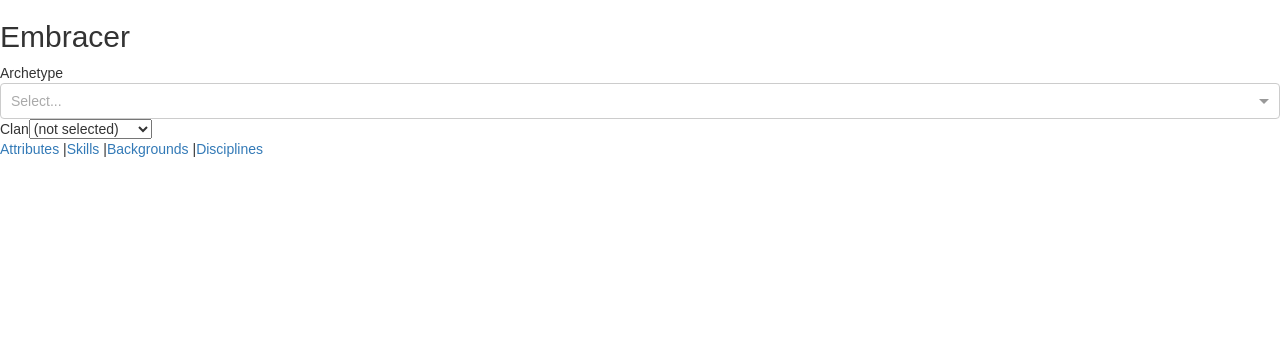
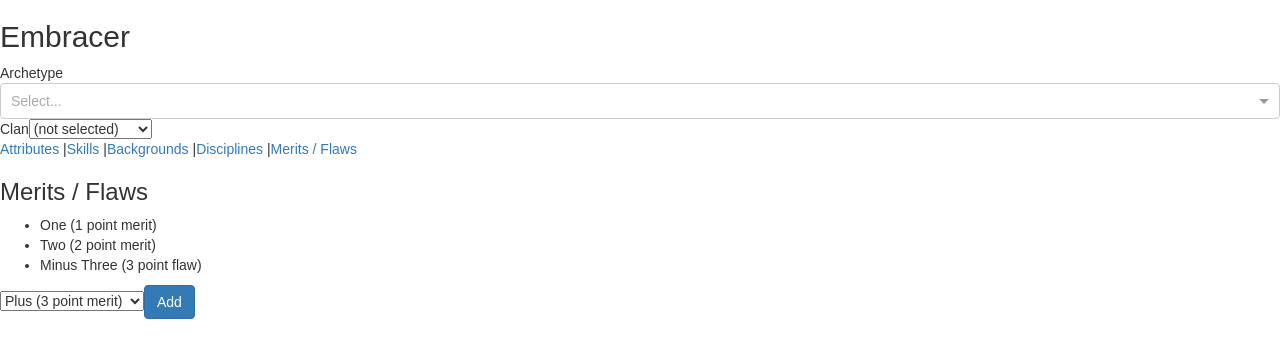
Before and after one commit to TrueWill/embracer, a React (Create React App) app: page /merits_flaws in a window 1280 px wide. Shown: the top 358 px of the page. Built offline with nearby package versions, Linux system fonts and the light colour scheme.

Commit message:
Merits/flaws initial work

```diff
--- a/src/components/App.js
+++ b/src/components/App.js
@@ -10,6 +10,7 @@ import BasicInfoContainer from '../containers/BasicInfoContainer';
 import AttributesContainer from '../containers/AttributesContainer';
 import TraitCategoryContainer from '../containers/TraitCategoryContainer';
 import DisciplinesContainer from '../containers/DisciplinesContainer';
+import MeritsFlaws from '../components/MeritsFlaws';
 
 const skills = (
   <TraitCategoryContainer
@@ -35,6 +36,18 @@ const disciplines = (
   </div>
 );
 
+// TODO: working
+const meritsFlaws = (
+  <MeritsFlaws
+    options={[{ name: 'Plus', points: 3 }, { name: 'Minus', points: -1 }]}
+    selected={[
+      { name: 'One', points: 1 },
+      { name: 'Two', points: 2 },
+      { name: 'Minus Three', points: -3 }
+    ]}
+  />
+);
+
 const App = () => (
   <div>
     <h2>Embracer</h2>
@@ -42,11 +55,13 @@ const App = () => (
     <Link to="/">Attributes</Link> |
     <Link to="/skills">Skills</Link> |
     <Link to="/backgrounds">Backgrounds</Link> |
-    <Link to="/disciplines">Disciplines</Link>
+    <Link to="/disciplines">Disciplines</Link> |
+    <Link to="/merits_flaws">Merits / Flaws</Link>
     <Route exact path="/" component={AttributesContainer} />
     <Route path="/skills" render={() => skills} />
     <Route path="/backgrounds" render={() => backgrounds} />
     <Route path="/disciplines" render={() => disciplines} />
+    <Route path="/merits_flaws" render={() => meritsFlaws} />
   </div>
 );
 
--- /dev/null
+++ b/src/components/MeritsFlaws.js
@@ -0,0 +1,48 @@
+import React, { Component } from 'react';
+import PropTypes from 'prop-types';
+
+const getDescription = meritFlaw =>
+  `${meritFlaw.name} (${Math.abs(meritFlaw.points)} point ${
+    meritFlaw.points < 0 ? 'flaw' : 'merit'
+  })`;
+
+class MeritsFlaws extends Component {
+  static propTypes = {
+    options: PropTypes.arrayOf(
+      PropTypes.shape({
+        name: PropTypes.string,
+        points: PropTypes.number // negative for flaws
+      })
+    ).isRequired,
+    selected: PropTypes.arrayOf(
+      PropTypes.shape({
+        name: PropTypes.string,
+        points: PropTypes.number
+      })
+    ).isRequired
+  };
+
+  render() {
+    const { options, selected } = this.props;
+
+    const selectedList = selected.map(x => (
+      <li key={x.name}>{getDescription(x)}</li>
+    ));
+
+    const optionsList = options.map(x => (
+      <option value={x.name} key={x.name}>
+        {getDescription(x)}
+      </option>
+    ));
+
+    return (
+      <div>
+        <h3>Merits / Flaws</h3>
+        <ul>{selectedList}</ul>
+        <select>{optionsList}</select><button type="button" className="btn btn-primary">Add</button>
+      </div>
+    );
+  }
+}
+
+export default MeritsFlaws;
--- a/src/constants/characterOptions.js
+++ b/src/constants/characterOptions.js
@@ -171,3 +171,5 @@ export const backgroundsAvailableStartingDots = [
   { dots: 2, count: 1 },
   { dots: 1, count: 1 }
 ];
+
+export const initialXP = 30;
```
